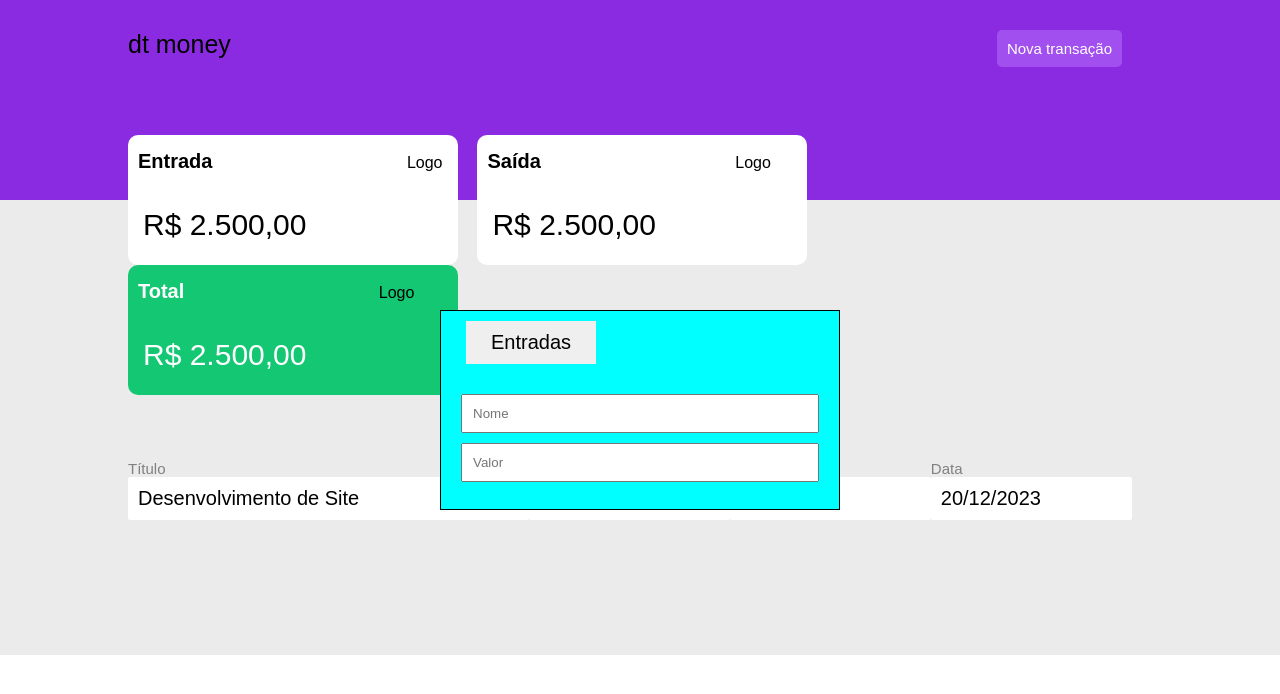
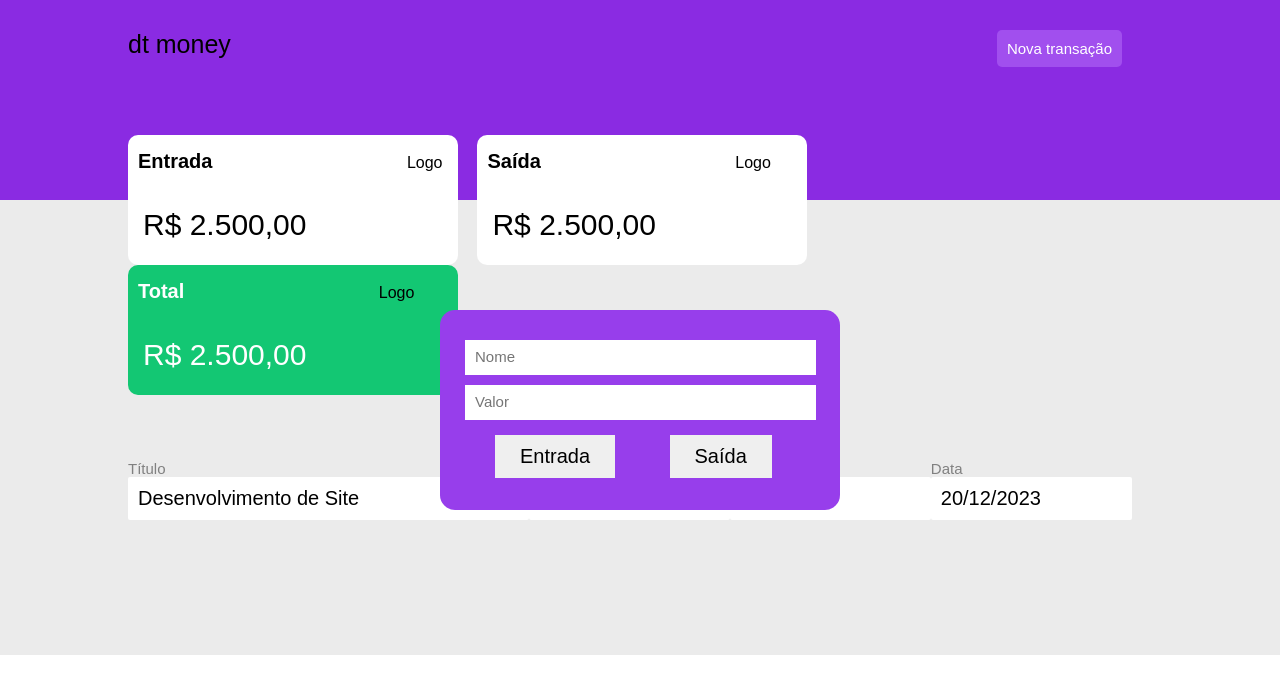
Before and after one commit to SamuelAlmeidaS/FinanceApp, a plain HTML site: page index.html in a window 1280 px wide. Drawn offline with Linux system fonts and the light colour scheme.

Commit message:
ajuste no modal

```diff
--- a/index.html
+++ b/index.html
@@ -62,21 +62,15 @@
         <section class="forms">
             <div class="container-forms">
                 <div class="form-value-input">
-                    <button>Entradas</button>
+
                     <form>
                         <input type="text" class="name-value-input" placeholder="Nome">
                         <input type="number" class="value-input" placeholder="Valor">
+                        <button>Entrada</button>
+                        <button>Saída</button>
                     </form>
                 </div>
-
-                <!-- <div class="form-value-output">
-                    <p>Saídas</p>
-                    <form>
-                        <input type="text" class="name-value-output" placeholder="Nome">
-                        <input type="number" class="value-output" placeholder="Valor">
-                    </form>
-                    </div>-->
-                </div>
+            </div>
         </section>
     </main>
 </body>
--- a/style.css
+++ b/style.css
@@ -133,20 +133,22 @@ td {
 .forms {
     display: flex;
     justify-content: center;
+    transform: translateY(-200%);
 }
 
 .container-forms {
-    background-color: aqua;
-    border: 1px solid black;
+    background-color: rgb(151, 62, 235);
+    border-radius:15px;
     width: 400px;
     height: 200px;
     position: relative;
-    transform: translateY(-200%);
+    padding: 5px;
+
 }
 
 .form-value-input button{
     font-size: 20px;
-    margin: 10px 0 5px 25px;
+    margin: 15px 0 5px 50px;
     border: none;
     padding: 10px 25px;
 }
@@ -166,3 +168,7 @@ td {
     margin: 10px 0 0 20px;
     padding: 10px;
 }
+
+input {border: none;}
+
+input::placeholder {font-size: 15px;}
```
